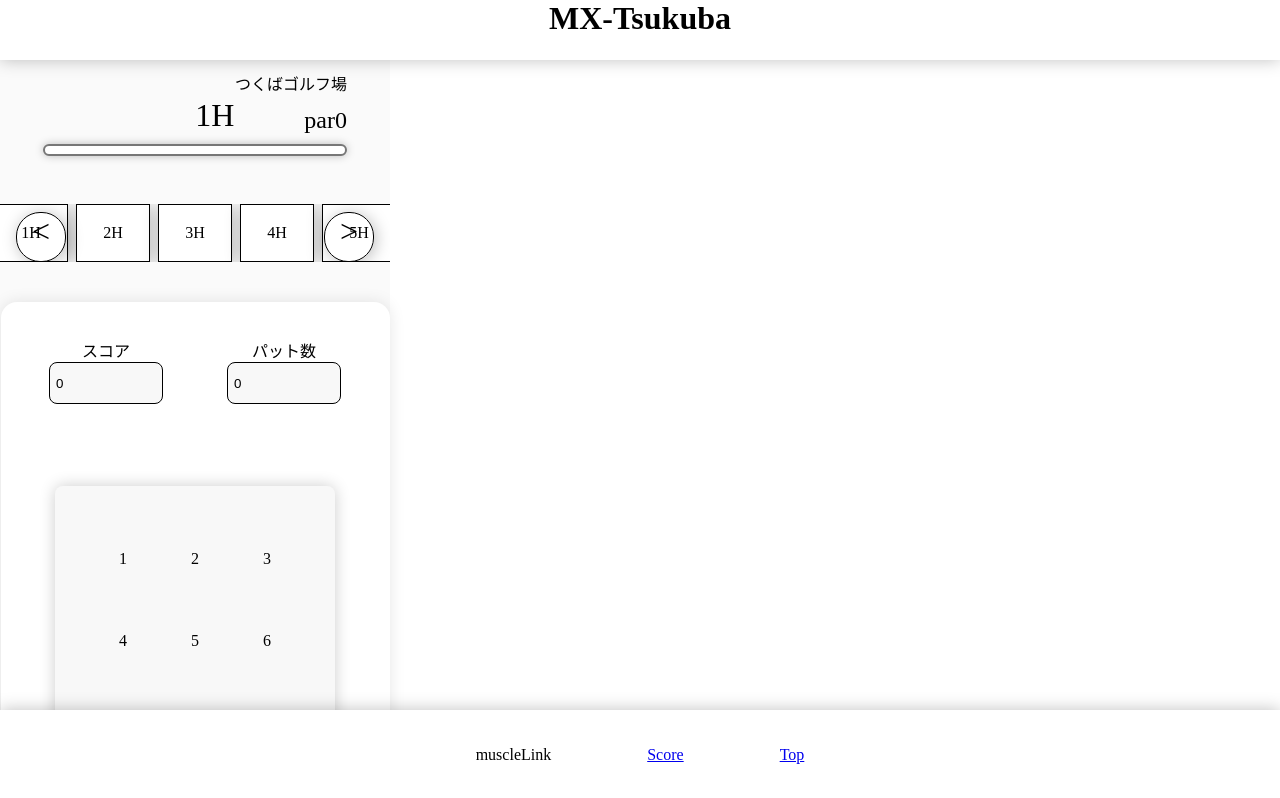
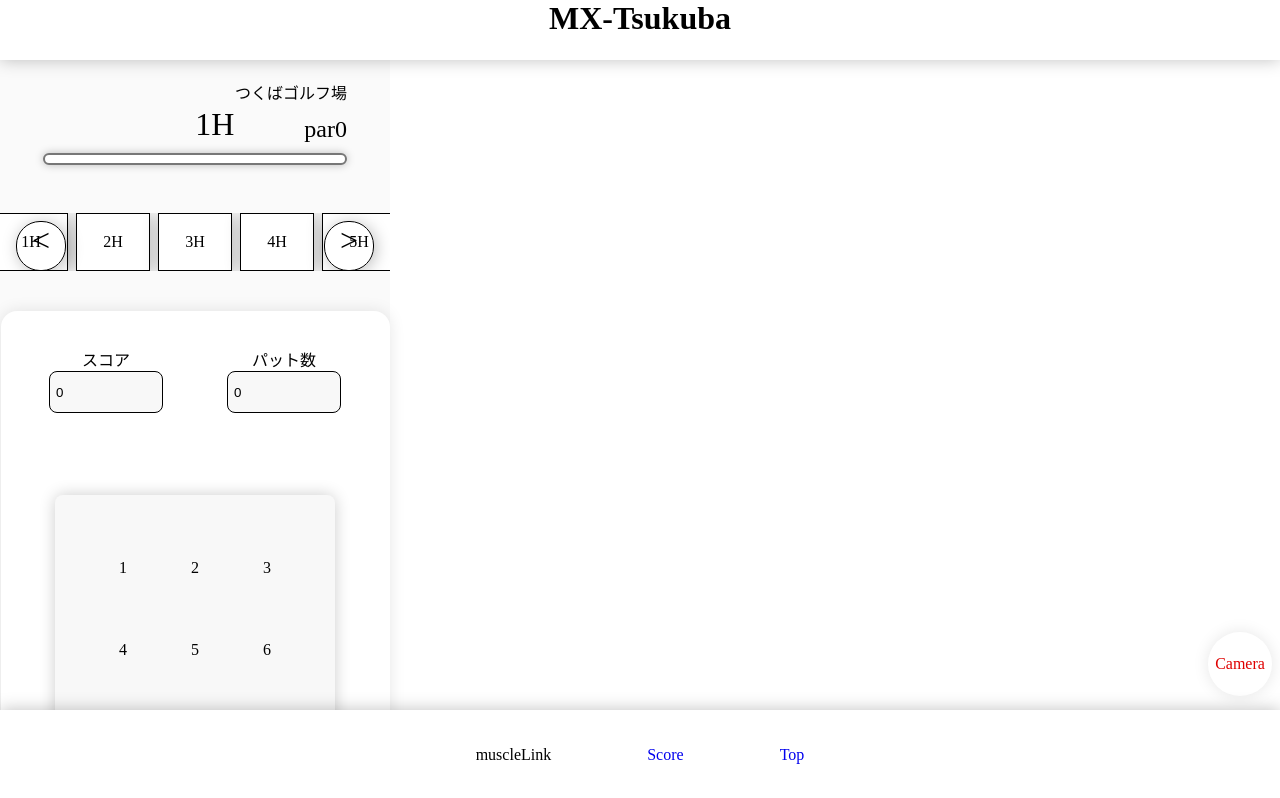
Before and after one commit to MX-Tsukuba/scoreTeam, a Nuxt app: page /scoreInput in a window 1280 px wide. Shown: the top 798 px of the page. Built offline with nearby package versions, Linux system fonts and the light colour scheme; no server answers; the database is empty.

Commit message:
video-prototype

```diff
--- a/app.vue
+++ b/app.vue
@@ -1,15 +1,45 @@
 <template>
   <NuxtLayout>
-    <NuxtPage />
+    <NuxtPage class="whole"/>
   </NuxtLayout>
 </template>
 
 <style>
-p {
-  margin: 0;
-}
-ul{
+p, ul, li, a{
   margin: 0;
   padding: 0;
 }
+li{
+  list-style: none;
+}
+a{
+  text-decoration: none;
+  cursor: pointer;
+}
+button{
+  all: unset;
+  cursor: pointer;
+}
+.whole{
+  margin: -8px;
+  padding: 80px 0;
+}
+.circleBtn {
+  width: 64px;
+  height: 64px;
+  text-align: center;
+  border-radius: 32px;
+  background: #FFF;
+  box-shadow: 0px 0px 16px 0px rgba(0, 0, 0, 0.10);
+  position: fixed;
+  right: 8px;
+  bottom: 104px;
+}
+
+.circleBtnContent {
+  text-decoration: none;
+  color: #DF0000;
+  font-size: 64px;
+  line-height: 100%;
+}
 </style>
--- a/components/scoreDisplay/index.vue
+++ b/components/scoreDisplay/index.vue
@@ -51,7 +51,6 @@ const deletePlayData = async(tableId: number)=> {
 
 <style scoped>
 .wholeScoreDisplay {
-  margin: -8px;
   display: flex;
   flex-direction: column;
   align-items: center;
@@ -59,7 +58,7 @@ const deletePlayData = async(tableId: number)=> {
 }
 
 .logScoreDisplay {
-  margin-top: 92px;
+  margin-top: 40px;
   padding: 24px 0;
   display: flex;
   flex-direction: column;
--- a/components/scoreInput/index.vue
+++ b/components/scoreInput/index.vue
@@ -1,5 +1,4 @@
 <template>
-  <EnterGolfCourseName />
   <section class="scoreInputWhole">
     <div class="SIshowHole">
       <p>{{ golfPlaceName }}</p>
@@ -56,12 +55,14 @@
     <div>
       <p class="SInum addBtn" @click="addPlayData">addData</p>
     </div>
+    <div class="circleBtn">
+      <NuxtLink to="../camera/video" class="circleBtnContent">Camera</NuxtLink>
+    </div>
     </div>
   </section>
 </template>
 
 <script setup lang="ts">
-import EnterGolfCourseName from './enterGolfCourseName.vue';
 import { ref, reactive, watch } from 'vue';
 import type { Database } from '~/types/database.types';
 
@@ -147,8 +148,6 @@ const selectNumber = ()=> {
 
 <style scoped>
 .scoreInputWhole{
-  margin: -8px;
-  padding: 32px 0 80px;
   display: inline-flex;
   flex-direction: column;
   align-items: center;
@@ -293,4 +292,8 @@ cursor: pointer;
 .addBtn{
   justify-content: center;
 }
+.circleBtnContent{
+  font-size: 16px;
+  line-height: 64px;
+}
 </style>
--- a/components/top/index.vue
+++ b/components/top/index.vue
@@ -10,8 +10,8 @@
       <p>マッスルデータとスコアデータとの関連分析結果表示エリア
       </p>
     </div>
-    <div class="addData">
-      <NuxtLink to="../scoreInput" class="addDataPlus">+</NuxtLink>
+    <div class="circleBtn">
+      <NuxtLink to="../scoreInput" class="circleBtnContent">+</NuxtLink>
     </div>
   </section>
 
@@ -28,7 +28,6 @@ const toggleDetail = () => {
 <style scoped>
 
 .wholeHome {
-  margin: -8px;
   display: flex;
   flex-direction: column;
   align-items: center;
@@ -38,7 +37,6 @@ const toggleDetail = () => {
 .homeRecentRecord {
   width: 350px;
   height: 200px;
-  margin-top: 92px;
   padding-top: 24px;
   display: flex;
   flex-direction: column;
@@ -90,23 +88,4 @@ const toggleDetail = () => {
 .toggleDetail.isInactive{
   display: none;
 }
-
-.addData {
-  width: 64px;
-  height: 64px;
-  text-align: center;
-  border-radius: 32px;
-  background: #FFF;
-  box-shadow: 0px 0px 16px 0px rgba(0, 0, 0, 0.10);
-  position: fixed;
-  right: 8px;
-  bottom: 104px;
-}
-
-.addDataPlus {
-  text-decoration: none;
-  color: #DF0000;
-  font-size: 64px;
-  line-height: 100%;
-}
 </style>
--- a/nuxt.config.ts
+++ b/nuxt.config.ts
@@ -5,7 +5,13 @@ export default defineNuxtConfig({
   supabase:{
     redirect:false
   },
-  // router: {
-  //   base: `/top`,
-  // },
+  hooks:{
+    'pages:extend'(pages){
+      pages.push({
+        name:'index',
+        path:'/',
+        file: '~/pages/top/index.vue',
+      })
+    }
+  }
 })
```
